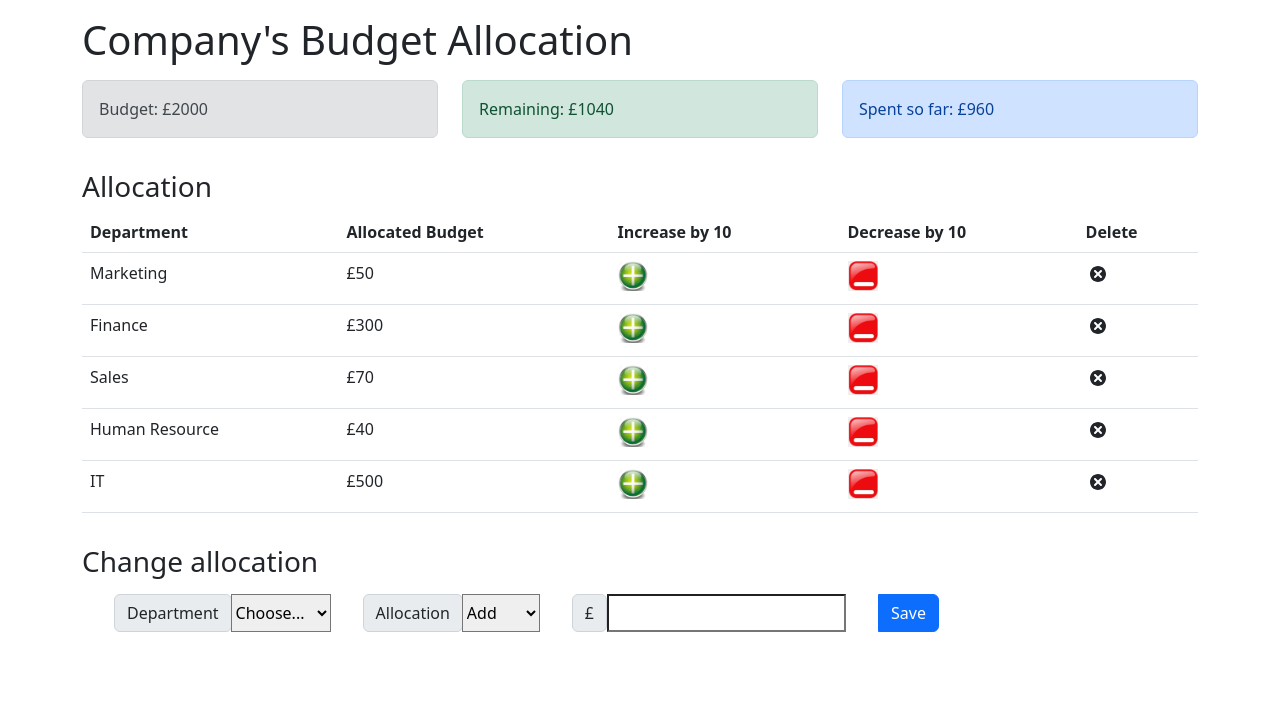
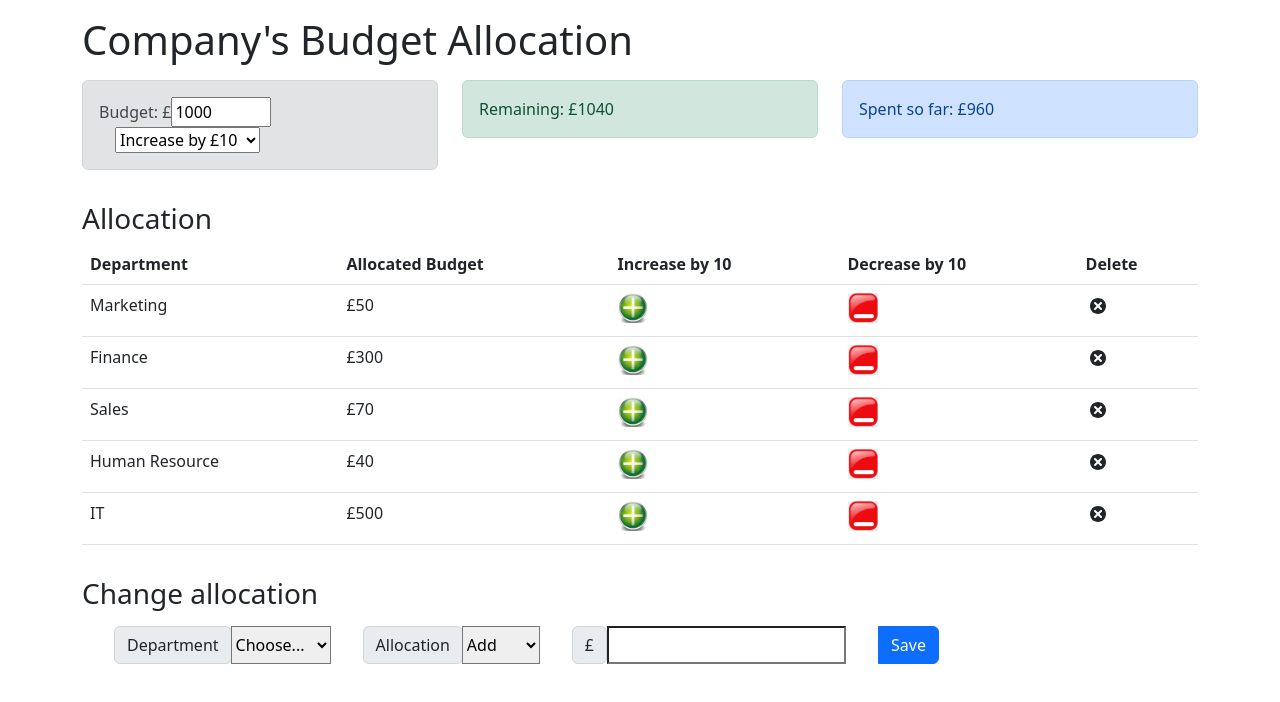
Before and after one commit to ZohrehAshtarilarki/react_budget_app, a React (Create React App) app: page / in a window 1280 px wide. Shown: the top 702 px of the page. Built offline with nearby package versions, Linux system fonts and the light colour scheme.

Commit message:
Changes to Budget.js and AllocationForm.js

```diff
--- a/src/App.js
+++ b/src/App.js
@@ -11,7 +11,7 @@ import RemainingBudget from './components/Remaining';
 import ExpenseTotal from './components/ExpenseTotal';
 import ExpenseList from './components/ExpenseList';
 import AllocationForm from './components/AllocationForm';
-import ExpenseItem from './components/ExpenseItem';
+//import ExpenseItem from './components/ExpenseItem';
 
 import { AppProvider } from './context/AppContext';
 const App = () => {
--- a/src/components/AllocationForm.js
+++ b/src/components/AllocationForm.js
@@ -7,6 +7,8 @@ const AllocationForm = (props) => {
   const [name, setName] = useState('');
   const [cost, setCost] = useState('');
   const [action, setAction] = useState('');
+  const [budget, setBudget] = useState(1000); // Initial budget value
+  const maxBudget = 20000; // Upper limit for the budget
 
   const submitEvent = () => {
     if (isNaN(cost)) {
--- a/src/components/Budget.js
+++ b/src/components/Budget.js
@@ -1,11 +1,44 @@
-import React, { useContext } from 'react';
-import { AppContext } from '../context/AppContext';
+import React, { useState } from 'react';
+
 const Budget = () => {
-    const { budget } = useContext(AppContext);
-    return (
-        <div className='alert alert-secondary'>
-            <span>Budget: £{budget}</span>
-        </div>
-    );
+  const initialBudget = 1000; // Initial budget value
+  const maxBudget = 20000; // Upper limit for the budget
+
+  const [budget, setBudget] = useState(initialBudget);
+
+  const handleBudgetChange = (event) => {
+    const option = event.target.value;
+
+    if (option === 'increase' && budget + 10 <= maxBudget) {
+      setBudget((prevBudget) => prevBudget + 10);
+    } else if (option === 'decrease' && budget - 10 >= 0) {
+      setBudget((prevBudget) => prevBudget - 10);
+    }
+  };
+
+  return (
+    <div>
+      <div className='alert alert-secondary'>
+        <span>Budget: £</span>
+        <input
+          required='required'
+          type='number'
+          value={budget}
+          max={maxBudget}
+          style={{ width: '100px' }}
+          onChange={(event) => setBudget(parseInt(event.target.value))}
+        />
+        <select
+          className='custom-select'
+          onChange={handleBudgetChange}
+          style={{ marginLeft: '1rem' }}
+        >
+          {budget + 10 <= maxBudget && <option value='increase'>Increase by £10</option>}
+          {budget - 10 >= 0 && <option value='decrease'>Decrease by £10</option>}
+        </select>
+      </div>
+    </div>
+  );
 };
+
 export default Budget;
```
